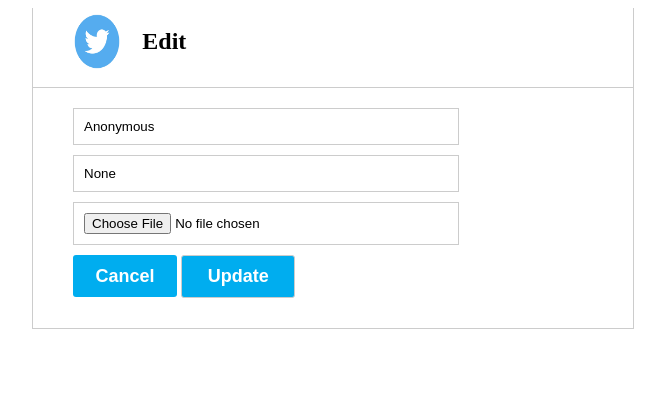
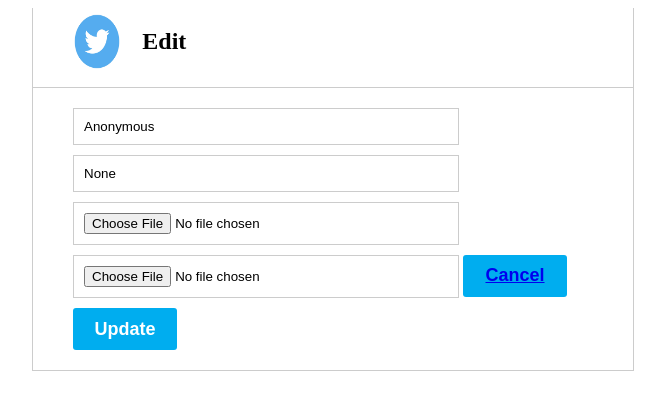
Before and after one commit to Sajith-1/Twitterclone., a Django app: page /edit/27/ in a window 1280 px wide. Shown: the top 410 px of the page, without its empty margins (307-972 px from the left). Run offline with Django 4.2, Linux system fonts and the light colour scheme; data comes from the database, SQL or seed files in the repository; both versions use the stored data as it was after the commit.

Commit message:
modified

```diff
--- a/templates/edit.html
+++ b/templates/edit.html
@@ -16,8 +16,13 @@
            {% endif %}
 
             <div class="butns">
-                <a href="{% url 'index' %}"><button>Cancel</button></a>
-                <input type="submit" name="" id="" value="Update" />
+                <!-- <a href="/"  type="submit"><button>Cancel</button></a>
+                  <input type="submit" name="" id="" value="cancel" />  -->
+                 <!-- <a href="{% url 'index' %}" type="submit"><button>Update</button></a> -->
+
+                 <input class="upload-file" type="file" value="Choose File" name="image">
+                 <button class="cancel"><a href="/" type="submit">Cancel</a></button>
+                 <button class="update" type="submit">Update</button>
 
             </div>
 
```
Also changed, not shown: db.sqlite3.
